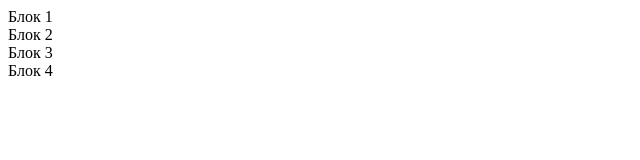
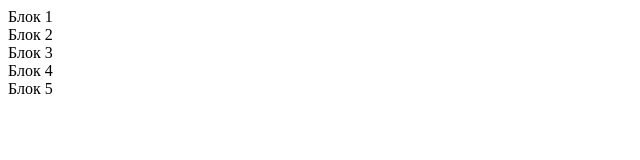
Before and after one commit to rudanok/2312_Git, a plain HTML site: page index.html in a window 1280 px wide. Shown: the full height of the page, 0-640 px from the left. Drawn offline with Linux system fonts and the light colour scheme.

Commit message:
Добавлен блок 5

```diff
--- a/index.html
+++ b/index.html
@@ -10,5 +10,6 @@
     <div>Блок 2</div>
     <div>Блок 3</div>
     <div>Блок 4</div>
+    <div>Блок 5</div>
 </body>
 </html>
```
